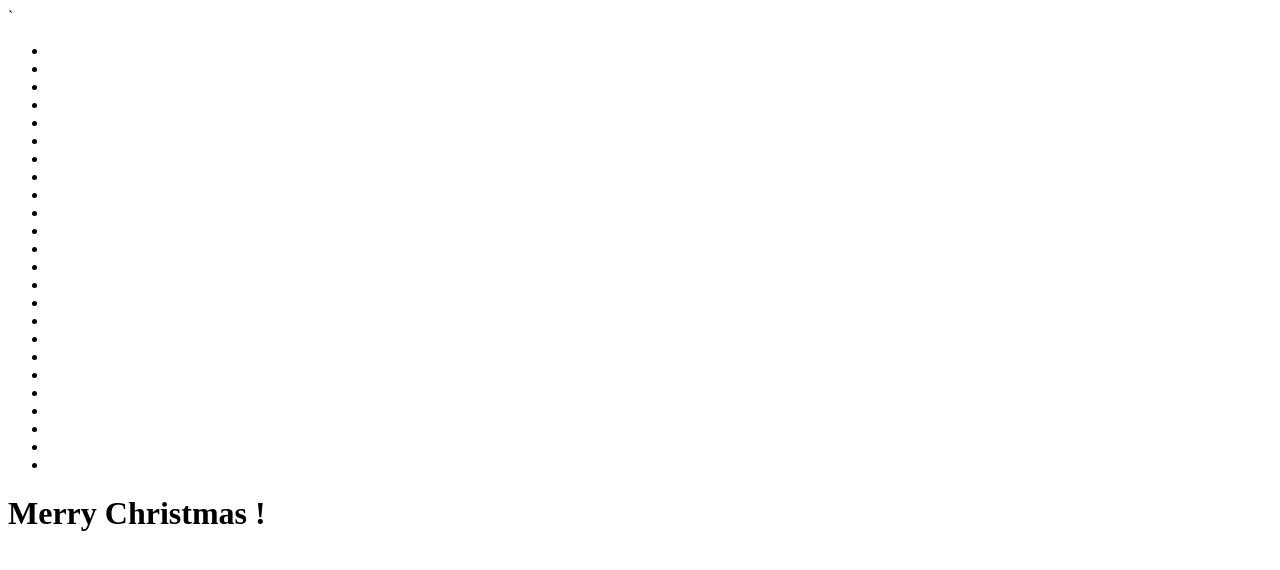
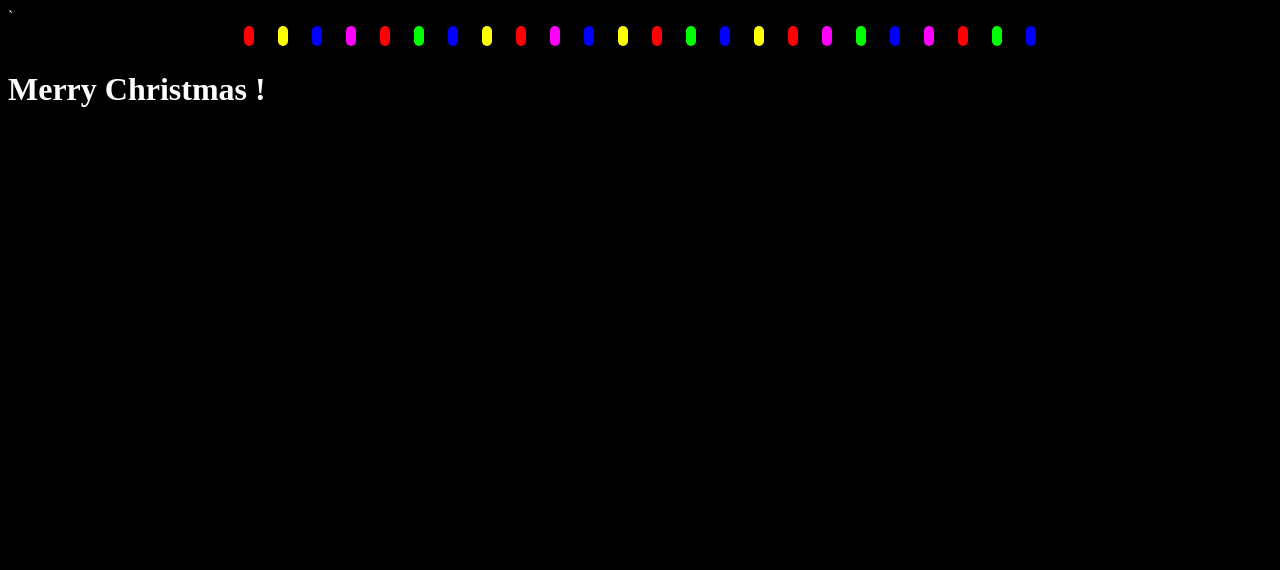
Before and after one commit to makerboomRijnland/lo8e-amo3-css10_6, a plain HTML site: page index.html in a window 1280 px wide. Drawn offline with Linux system fonts and the light colour scheme.

Commit message:
Lampjes een kleur gegeven en op de juiste plek gezet.

```diff
--- a/index.scss
+++ b/index.scss
@@ -0,0 +1,45 @@
+$red: #FF0000;
+$yellow: #FFFF00;
+$blue: #0000FF;
+$pink: #FF00FF;
+$green: #00FF00;
+
+body {
+    background-color: #000000;
+    color: white;
+}
+
+ul.line {
+
+    margin: 0;
+    padding: 0;
+    text-align: center;
+
+    li {
+        display: inline-block;
+        width: 10px;
+        height: 20px;
+        border-radius: 15px;
+        margin: 0 10px;
+
+        &.red {
+            background-color: $red;
+        }
+
+        &.blue {
+            background-color: $blue;
+        }
+
+        &.yellow {
+            background-color: $yellow;
+        }
+
+        &.pink {
+            background-color: $pink;
+        }
+
+        &.green {
+            background-color: $green;
+        }
+    }
+}
```
Also changed, not shown: index.css, 1 other file.
